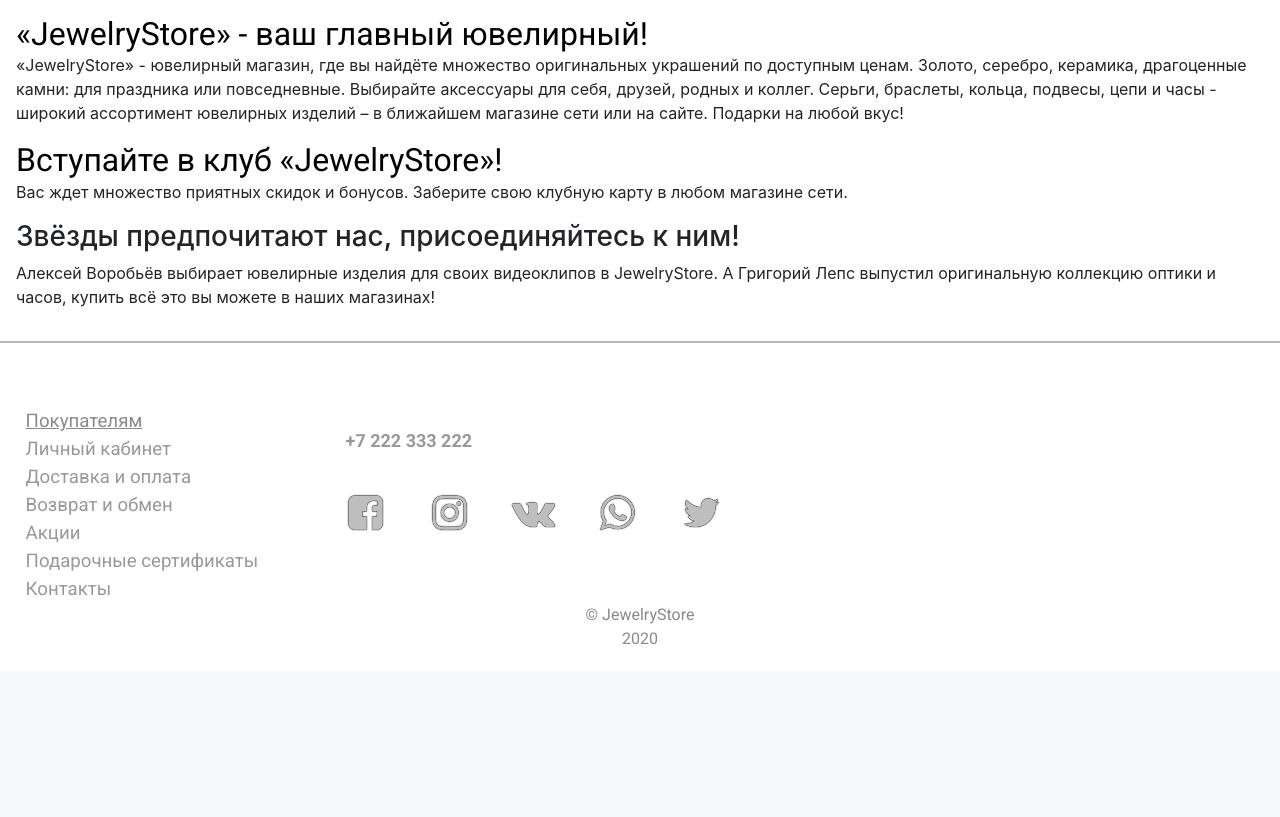
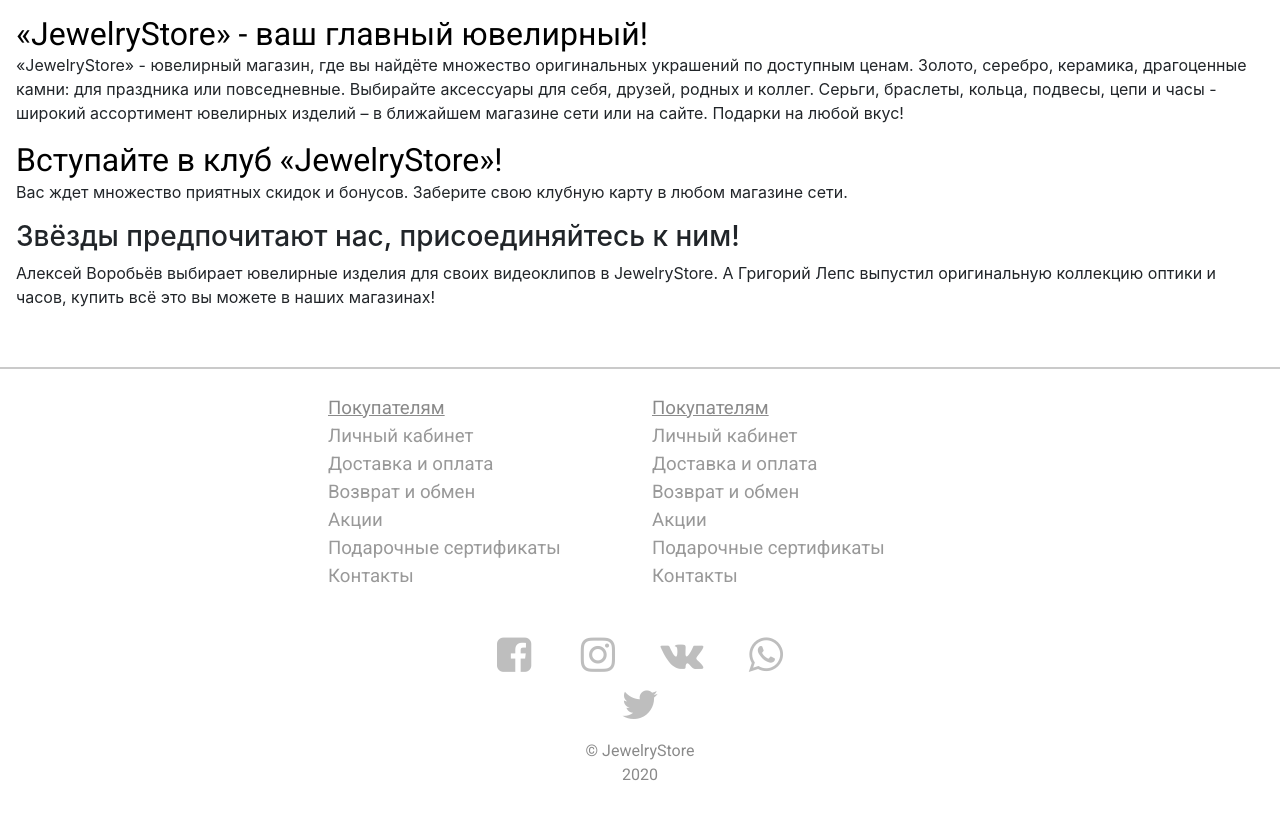
Before and after one commit to catloverdev/JewelryStore, a Django app: page / in a window 1280 px wide. Shown: the part 1557-2374 px from the top of the page. Before the commit the page ends 2201 px from the top, so only its background shows below. Run offline with Django 3.2, Linux system fonts and the light colour scheme; data comes from the database, SQL or seed files in the repository; both versions use the stored data as it was after the commit; some libraries are stand-ins or nearby versions.

Commit message:
work in progress

```diff
--- a/cart/forms.py
+++ b/cart/forms.py
@@ -1,9 +1,12 @@
 from django import forms
-from jewelry_store.models import Product
-
-PRODUCT_QUANTITY_CHOICES = [(i, str(i)) for i in range(1, 5)]
+MAX_AMOUNT = 20
 
 
 class CartAddProductForm(forms.Form):
-    quantity = forms.TypedChoiceField(choices=PRODUCT_QUANTITY_CHOICES, coerce=int, label='Количество')
-    update = forms.BooleanField(required=False, initial=False, widget=forms.HiddenInput)
+    def set_amount(self, amount: int):
+        am = amount
+        if MAX_AMOUNT < amount:
+            am = MAX_AMOUNT
+        self.fields['quantity'].choices = [(i, str(i)) for i in range(1, am + 1)]
+
+    quantity = forms.TypedChoiceField(choices=[(i, str(i)) for i in range(1, 6)], coerce=int, label='Количество')
--- a/django_project/settings.py
+++ b/django_project/settings.py
@@ -119,7 +119,7 @@ AUTH_PASSWORD_VALIDATORS = [
 
 LANGUAGE_CODE = 'ru'
 
-TIME_ZONE = 'UTC'
+TIME_ZONE = 'Europe/Moscow'
 
 USE_I18N = True
 
--- a/jewelry_store/admin.py
+++ b/jewelry_store/admin.py
@@ -15,7 +15,7 @@ class CategoryAdmin(admin.ModelAdmin):
 
 @admin.register(Product)
 class ProductAdmin(admin.ModelAdmin):
-    list_display = ("id_product", "title", "get_latest_price", "material", "get_image", "with_gems")
+    list_display = ("id_product", "title", "get_latest_price", "material", "get_image", "with_gems", "amount_storage")
     list_display_links = ("title",)
     list_filter = ("category", "material", "with_gems")
     search_fields = ("title", "material__id")
@@ -52,10 +52,10 @@ class GemsAdmin(admin.ModelAdmin):
 
 @admin.register(Purchase)
 class PurchaseAdmin(admin.ModelAdmin):
-    list_display = ("id_purchase", 'client', 'date')
+    list_display = ("id_purchase", 'client', 'date', 'get_latest_status')
     list_filter = ("id_purchase",)
     search_fields = ("id_purchase",)
-    readonly_fields = ("id_purchase", 'client', 'date')
+    readonly_fields = ("id_purchase", 'client', 'date', 'get_latest_status')
 
 
 @admin.register(AllPurchases)
--- a/jewelry_store/urls.py
+++ b/jewelry_store/urls.py
@@ -9,11 +9,9 @@ urlpatterns = [
     path("create/", views.client_order_create, name="order_create"),
     path("get_products/", views.ProductListView.as_view()),
     path("get_products/<int:pk>", views.ProductDetailView.as_view()),
-    path("get_prices/", views.PriceListView.as_view()),
-    path("get_prices/<int:pk>", views.PriceDetailView.as_view()),
-    path("get_clients/", views.ClientListView.as_view()),
-    path("get_clients/<int:pk>", views.ClientDetailView.as_view()),
-    path("get_statuses/", views.StatusListView.as_view()),
-    path("get_statuses/<int:pk>", views.StatusDetailView.as_view()),
-    path("create_status/", views.CreateStatusView.as_view()),
+    path('create_price/', views.PriceCreateView.as_view()),
+    path('get_statuses/', views.StatusListView.as_view()),
+    path('create_status/', views.StatusCreateView.as_view()),
+    path('get_purchases/', views.PurchaseListView.as_view()),
+    path('get_purchases/<int:pk>', views.PurchaseDetailView.as_view()),
 ]
--- a/jewelry_store/views.py
+++ b/jewelry_store/views.py
@@ -1,7 +1,8 @@
-from django.shortcuts import render
+from django.shortcuts import render, get_object_or_404
 from jewelry_store.models import Purchase, AllPurchases, Status
 from cart.cart import Cart
 from jewelry_store.forms import ClientCreateForm
+import cart.forms
 # Create your views here.
 
 from cart.forms import CartAddProductForm
@@ -22,6 +23,7 @@ def product_list(request, pk):
 def product_detail(request, pk):
     product = Product.objects.get(id_product=pk)
     cart_product_form = CartAddProductForm()
+    cart_product_form.set_amount(product.amount_storage)
     context = {
         'product': product,
         'cart_product_form': cart_product_form
@@ -34,7 +36,7 @@ def main_page(request):
 
 
 def client_order_create(request):
-    cart = Cart(request)
+    my_cart = Cart(request)
     if request.method == 'POST':
         form = ClientCreateForm(request.POST)
         if form.is_valid():
@@ -42,17 +44,17 @@ def client_order_create(request):
             purchase = Purchase.objects.create(id_purchase=Purchase.objects.count() + 1,
                                                client=client)
             Status.objects.create(purchase=purchase)
-            for item in cart:
+            for item in my_cart:
                 AllPurchases.objects.create(purchase=purchase,
                                             product=item['product'],
                                             price=item['price'],
                                             amount=item['quantity'])
-            cart.clear()
+            my_cart.clear()
             return render(request, 'jewelry_store/created.html', {'client': client,
                                                                   'order': purchase})
     else:
         form = ClientCreateForm
-    return render(request, 'jewelry_store/create.html', {'cart': cart,
+    return render(request, 'jewelry_store/create.html', {'cart': my_cart,
                                                          'form': form})
 
 
@@ -70,52 +72,42 @@ class ProductDetailView(APIView):
         return Response(serializer.data)
 
 
-class PriceListView(APIView):
-    def get(self, request):
-        prices = ProductPrice.objects.all()
-        serializer = PriceListSerializer(prices, many=True)
-        return Response(serializer.data)
-
-
-class PriceDetailView(APIView):
-    def get(self, request, pk):
-        price = ProductPrice.objects.filter(product__id_product=pk)
-        serializer = PriceDetailSerializer(price, many=True)
-        return Response(serializer.data)
-
-
-class ClientListView(APIView):
-    def get(self, request):
-        clients = Client.objects.all()
-        serializer = ClientListSerializer(clients, many=True)
-        return Response(serializer.data)
-
-
-class ClientDetailView(APIView):
-    def get(self, request, pk):
-        client = Client.objects.get(purchase__id_purchase=pk)
-        serializer = ClientDetailSerializer(client)
-        return Response(serializer.data)
+class PriceCreateView(APIView):
+    def post(self, request):
+        serializer = PriceCreateSerializer(data=request.data)
+        if serializer.is_valid():
+            serializer.save()
+            return Response(status=201)
+        else:
+            return Response(status=400)
 
 
 class StatusListView(APIView):
     def get(self, request):
-        status = Status.objects.all()
-        serializer = StatusListSerializer(status, many=True)
+        statuses = Status.objects.all()
+        serializer = StatusListSerializer(statuses, many=True)
         return Response(serializer.data)
 
 
-class StatusDetailView(APIView):
-    def get(self, request, pk):
-        status = Status.objects.filter(purchase__id_purchase=pk)
-        serializer = StatusDetailSerializer(status, many=True)
-        return Response(serializer.data)
-
-
-class CreateStatusView(APIView):
-    """Создание статуса"""
+class StatusCreateView(APIView):
     def post(self, request):
         serializer = StatusCreateSerializer(data=request.data)
         if serializer.is_valid():
             serializer.save()
             return Response(status=201)
+        else:
+            return Response(status=400)
+
+
+class PurchaseListView(APIView):
+    def get(self, request):
+        purchases = Purchase.objects.all()
+        serializer = PurchaseListSerializer(purchases, many=True)
+        return Response(serializer.data)
+
+
+class PurchaseDetailView(APIView):
+    def get(self, request, pk):
+        purchase = Purchase.objects.get(id_purchase=pk)
+        serializer = PurchaseDetailSerializer(purchase)
+        return Response(serializer.data)
--- a/static/css/styles.css
+++ b/static/css/styles.css
@@ -88,7 +88,7 @@ a.back-to-top  {
     right:  17px;
     bottom:  10px;
     padding: 4px 12px;
-    background: no-repeat center/55% url(../../static/img/upArrow.png) #343a40;
+    background: no-repeat center/55% url(../../static/img/upArrow.png) #6300ff;
 
 
     color: rgba(255, 255, 255, 0.5);
@@ -137,7 +137,7 @@ h2 {
     text-decoration: none;
 }
 .main {
-    height: auto;
+    min-height: calc(100vh - 370px);
     width: auto;
     margin: 0;
     padding: 0;
@@ -150,15 +150,16 @@ h2 {
     padding-left: 20px;
     padding-bottom: 20px;
     padding-top: 90px;
+    min-height: calc(100vh - 370px);
 }
 
 .main_goods {
-    height: fit-content;
     width: 100%;
     margin: 0;
     padding-top: 70px;
     display: flex;
     flex-direction: column;
+    min-height: calc(100vh - 370px);
 }
 
 .total {
@@ -166,7 +167,7 @@ h2 {
 }
 
 .all_goods {
-    height: auto;
+    min-height: calc(100vh - 370px);
     width: 100%;
     margin: 0;
     padding-top: 50px;
@@ -267,6 +268,7 @@ h2 {
     /* flex-direction: row; */
     /*min-height: 100%;*/
     max-width: 100%;
+    min-height: calc(100vh - 370px);
 }
 
 .come_in_form {
@@ -295,6 +297,7 @@ html, body {
 }
 .post_txt {
     padding: 1rem;
+    margin-bottom: 2%;
 }
 .carousel_text {
     width: 100%;
@@ -522,10 +525,10 @@ html, body {
 
 .social  {
     display: inline-block;
-    padding:  5% 0 0 0;
-    margin:  0;
+    margin-bottom:  1%;
+    margin-top: 3%;
     width: calc(100% / 3);
-    text-align: start;
+    text-align: center;
 }
 .phone_sty {
     padding: 20px;
@@ -536,9 +539,8 @@ html, body {
 .socialIcons  {
     z-index:  0;
     padding:  0;
-    margin:  10px 0 0 0;
+    margin:  0 0 0 0;
     list-style-type:  none;
-    height:  fit-content;
 }
 .socialIcons li  {
     display:  inline-block;
@@ -552,7 +554,7 @@ html, body {
     width:  60px;
     color: #bebebe;
     transition:  all ease 0.3s;
-    text-shadow:  0 0 1px black,  0 0 1px black;
+    /*text-shadow:  0 0 1px black,  0 0 1px black;*/
 }
 
 .socialIcons li a:hover  {
@@ -562,17 +564,20 @@ html, body {
 
 
 .footer  {
-    border-top: 2px solid rgb(182, 182, 182);
+    border-top: 2px solid rgb(202, 202, 202);
     display: flex;
-    flex-flow: row wrap;
+    flex-direction: column;
+    align-items: center;
     width:  100%;
-    margin:  0;
-    padding:  0;
+    margin: 0;
+    padding-left: 2%;
+    padding-right: 2%;
     text-align:  center;
     background-color:  rgb(255, 255, 255);
     color:  #040113;
     font-family: 'Roboto', sans-serif;
     flex-shrink: 0;
+    height: min-content;
 }
 .footer a  {
     color:  #8a8a8a;
@@ -588,11 +593,21 @@ html, body {
     padding:  0;
     margin:  0;
 }
+
+.cover_bottom {
+    display: flex;
+	justify-content: center;
+	align-items: center;
+	flex-direction: row;
+    margin-top: 2%;
+}
+
 .bottom_menu {
     display: inline-block;
-    width:  calc(100% / 5);
+    width: fit-content;
     height:  100%;
-    margin:  5% 0 0 2%;
+    margin-left: 2%;
+    margin-right: 2%;
     padding:  0;
     text-align:  left;
     background-color:  rgb(255, 255, 255);
@@ -604,7 +619,7 @@ html, body {
 
 .copyright  {
     width: 100%;
-    padding-bottom: 20px;
+    padding-bottom: 30px;
     text-align:  center;
     background-color:  rgb(255, 255, 255);
     color:  #8a8a8a;
@@ -688,6 +703,7 @@ html, body {
 }
 
 @media only screen and (min-device-width : 250px) and (max-device-width : 570px) {
+
     .article h1 {
         font-size: 50px;
     }
@@ -714,16 +730,13 @@ html, body {
         font-family: 'Roboto', sans-serif;
         text-align: justify;
         align-items: flex-end;
-        margin: 4% 3% 0% 15%;
+        margin: 4% 3% 0 15%;
         font-size: smaller;
         line-height: normal;
     }
     .achievment {
-
         max-width: 300px;
-
         height: 550px;
-
     }
     .achievment_text h2 {
         font-size: 25px;
--- a/templates/include/footer.html
+++ b/templates/include/footer.html
@@ -1,5 +1,6 @@
 {% load static %}
 <div class="footer">
+    <div class="cover_bottom">
         <div class="bottom_menu"> <span><u>Покупателям</u></span>
                             <br> <a href="jewelry_store/come_in.html">Личный кабинет</a>
                             <br> <a href="#">Доставка и оплата</a>
@@ -8,10 +9,16 @@
                             <br> <a href="#">Подарочные сертификаты</a>
                             <br> <a href="#">Контакты</a>
         </div>
+        <div class="bottom_menu"> <span><u>Покупателям</u></span>
+                            <br> <a href="jewelry_store/come_in.html">Личный кабинет</a>
+                            <br> <a href="#">Доставка и оплата</a>
+                            <br> <a href="#">Возврат и обмен</a>
+                            <br> <a href="#">Акции</a>
+                            <br> <a href="#">Подарочные сертификаты</a>
+                            <br> <a href="#">Контакты</a>
+        </div>
+    </div>
     <div class="social">
-        <div class="phone_sty">
-            <p>+7 222 333 222</p>
-        </div>
         <ul class="socialIcons">
             <li>
                 <div><a title="Facebook | JewelryStore" href="https://facebook.com" target="_blank" rel="noreferrer" class="facebook"><i class="fa fa-facebook-square"></i></a></div>
@@ -34,7 +41,6 @@
         <p id="yyyy"></p>
     </div>
 </div>
-<p id="yyyy"></p>
 <script>
     let d = new Date().getFullYear();
     document.getElementById("yyyy").innerHTML = d.toString();
--- a/templates/jewelry_store/main_page.html
+++ b/templates/jewelry_store/main_page.html
@@ -13,7 +13,7 @@
 							<li data-target="#myCarousel" data-slide-to="2"></li>
 						</ol>
 						<div class="carousel-inner">
-							<div class="carousel-item active" data-interval="2000"> <img src="{% static 'img/001.jpg' %}" class="carousel_text" alt="Internet Tech">
+							<div class="carousel-item active" data-interval="3000"> <img src="{% static 'img/001.jpg' %}" class="carousel_text" alt="Internet Tech">
 								<div class="crsl_container">
 									<div class="carousel-caption">
 										<h1> </h1>
@@ -21,7 +21,7 @@
 										<!-- <pre><a class="btn btn-lg btn-primary" href="#" role="button">   Начать   </a></pre> --></div>
 								</div>
 							</div>
-							<div class="carousel-item" data-interval="2000"> <img src="{% static 'img/002.jpg' %}" class="carousel_text" alt="Internet Tech">
+							<div class="carousel-item" data-interval="3000"> <img src="{% static 'img/002.jpg' %}" class="carousel_text" alt="Internet Tech">
 								<div class="crsl_container">
 									<div class="carousel-caption">
 										<h1> </h1>
@@ -29,7 +29,7 @@
 										<!-- <pre><a class="btn btn-lg btn-primary" href="#" role="button">   Начать   </a></pre> --></div>
 								</div>
 							</div>
-							<div class="carousel-item" data-interval="2000"> <img src="{% static 'img/003.png' %}" class="carousel_text" alt="Internet Tech">
+							<div class="carousel-item" data-interval="3000"> <img src="{% static 'img/003.png' %}" class="carousel_text" alt="Internet Tech">
 								<div class="crsl_container">
 									<div class="carousel-caption">
 										<h1> </h1>
@@ -61,7 +61,6 @@
 					<h3>Звёзды предпочитают нас, присоединяйтесь к ним!</h3>
 					<p>Алексей Воробьёв выбирает ювелирные изделия для своих видеоклипов в JewelryStore. А Григорий Лепс выпустил оригинальную коллекцию оптики и часов, купить всё это вы можете в наших магазинах!</p>
 				</div>
-				<div class="content"> </div>
 				<div></div>
             </div>
         </div>
--- a/templates/jewelry_store/product_detail.html
+++ b/templates/jewelry_store/product_detail.html
@@ -49,7 +49,7 @@
                             <div>
                                 <hr> </div>
                             <p>Описание </p>
-						<p>{{ product.description}}</p>
+                            <p>{{ product.description }}</p>
                         </div>
                     </div>
     </div>
```
Also changed, not shown: cart/cart.py (+5 -5 lines), cart/views.py (+2 -5 lines), jewelry_store/models.py (+12 -6 lines), jewelry_store/serializer.py (+48 -49 lines), db.sqlite3, jewelry_store/forms.py (line endings or trailing spaces), jewelry_store/migrations/0013_auto_20200730_2343.py (added), jewelry_store/migrations/0014_auto_20200731_1422.py (added), jewelry_store/migrations/0015_auto_20200731_1425.py (added), jewelry_store/migrations/0016_auto_20200802_1445.py (added), jewelry_store/migrations/0017_auto_20200802_1523.py (added). Lines whose indentation alone changed are shown as unchanged.
